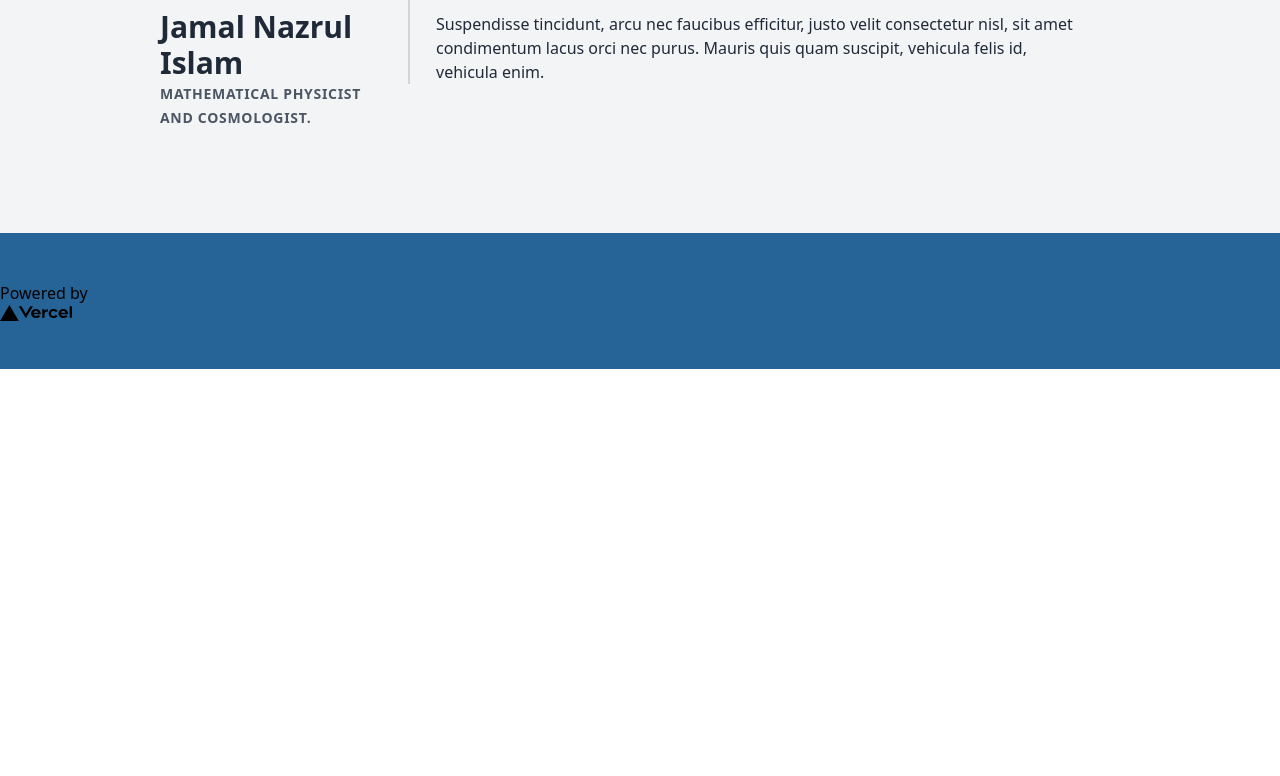
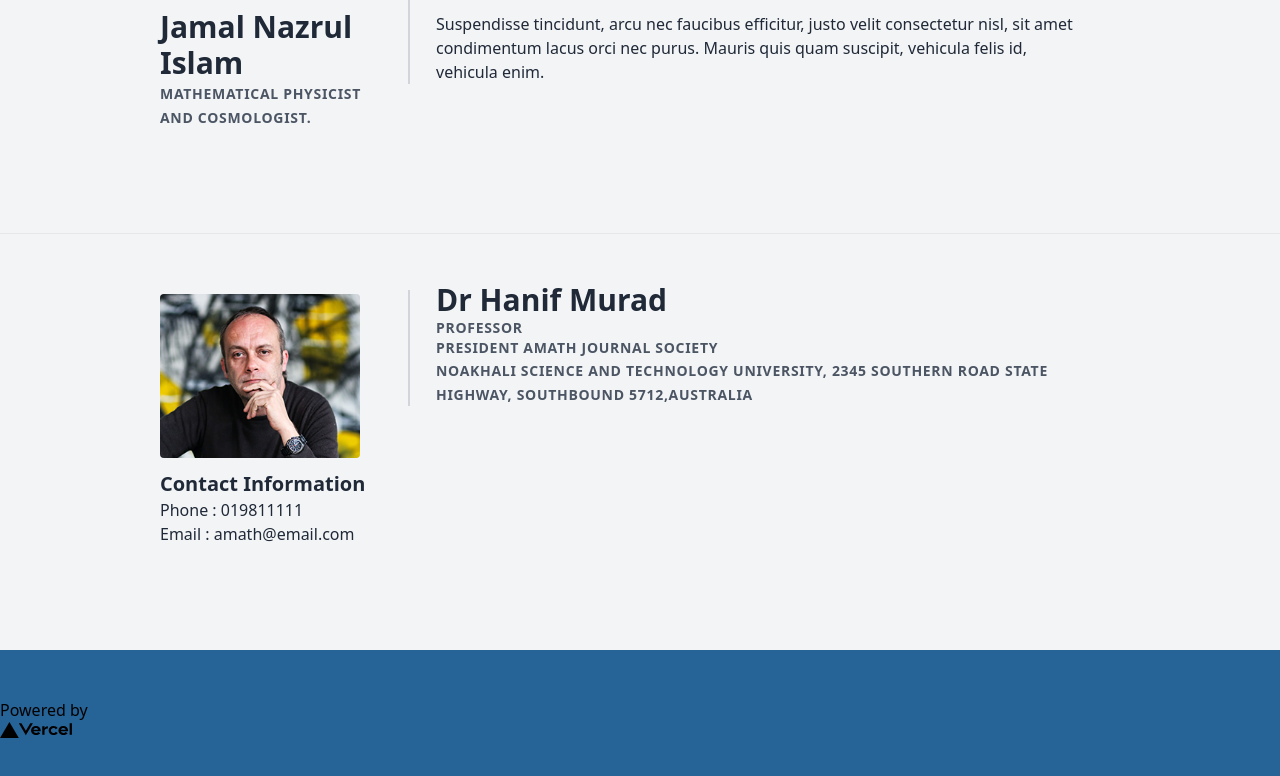
Before and after one commit to israt-emu/applied-math-journal, a Next.js app: page / in a window 1280 px wide. Shown: the part 486-1262 px from the top of the page. Before the commit the page ends 855 px from the top, so only its background shows below. Built offline with nearby package versions, Linux system fonts and the light colour scheme.

Commit message:
president section complete

```diff
--- /dev/null
+++ b/components/home/PresidentSection.js
@@ -0,0 +1,50 @@
+import Image from "next/image";
+
+const PresidentSection = () => {
+  return (
+    <div className="">
+        <hr className="bg-dark"/>
+      <section className="bg-gray-100 text-gray-800">
+        <div className="container max-w-5xl px-4 py-12 mx-auto">
+          <div className="grid gap-4 mx-4 sm:grid-cols-12">
+            <div className="col-span-12 sm:col-span-3">
+              <div className="text-center sm:text-left mb-14">
+                <Image
+                  className="rounded my-3"
+                  src="/president.jpeg"
+                  alt="President Photo"
+                  width={200}
+                  height={400}
+                />
+                <div>
+                  <h3 className="text-xl font-semibold">Contact Information</h3>
+                  <p>
+                    <span>Phone : </span>019811111
+                  </p>
+                  <p>
+                    <span>Email : </span>amath@email.com
+                  </p>
+                </div>
+              </div>
+            </div>
+            <div className="relative col-span-12 px-4 space-y-6 sm:col-span-9">
+              <div className="col-span-12 space-y-12 relative px-4 sm:col-span-8 sm:space-y-8 sm:before:absolute sm:before:top-2 sm:before:bottom-0 sm:before:w-0.5 sm:before:-left-3 before:bg-gray-300">
+                <div>
+                  <h3 className="text-3xl font-semibold">Dr Hanif Murad</h3>
+                  <p className="text-sm font-bold tracking-wider uppercase text-gray-600">Professor</p>
+                  <p className="text-sm font-bold tracking-wider uppercase text-gray-600"F>President AMath Journal society</p>
+                  <span className="text-sm font-bold tracking-wider uppercase text-gray-600">
+                    Noakhali Science and Technology University, 2345 Southern
+                    Road State Highway, Southbound 5712,Australia
+                  </span>
+                </div>
+              </div>
+            </div>
+          </div>
+        </div>
+      </section>
+    </div>
+  );
+};
+
+export default PresidentSection;
--- a/pages/index.js
+++ b/pages/index.js
@@ -1,6 +1,7 @@
 import Head from "next/head";
 import Image from "next/image";
 import JNSection from "../components/home/JNSection";
+import PresidentSection from "../components/home/PresidentSection";
 import Layout from "../components/layout";
 import styles from "../styles/Home.module.css";
 
@@ -17,6 +18,7 @@ export default function Home() {
 
 
       <JNSection />
+      <PresidentSection/>
 
     </div>
   );
```
Also changed, not shown: public/president.jpeg (added).
